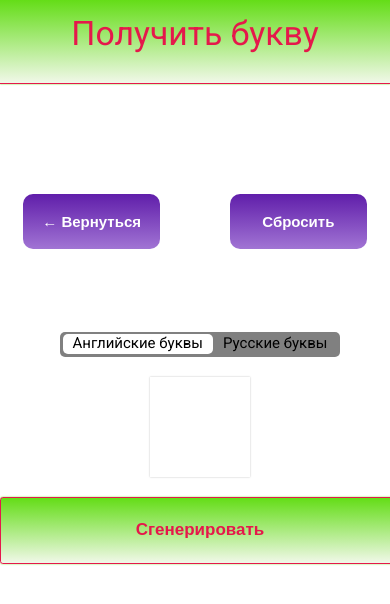
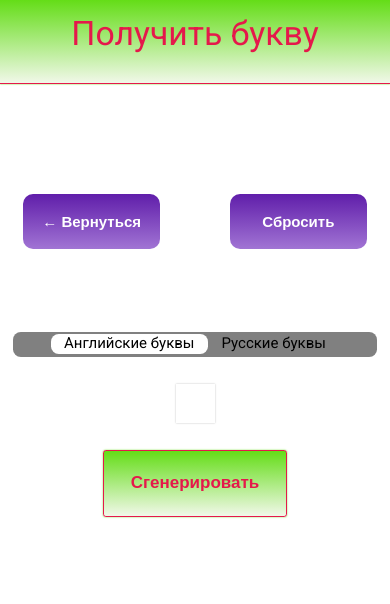
Before and after one commit to Rustam9724/random-app, a React (Create React App) app in the folder random-app/: page /letter-randomiser in a window 390 px wide. Shown: the top 604 px of the page. Built offline with nearby package versions, Linux system fonts and the light colour scheme.

Commit message:
init: letter randomiser responsive and adaptive

```diff
--- a/random-app/src/components/LetterRandomiser.jsx
+++ b/random-app/src/components/LetterRandomiser.jsx
@@ -38,17 +38,17 @@ function LetterRandomiser() {
             <main className="letters-main">
                 <div className="letters-inputs">
                     <input className="letters-input" type="radio" name="letters-language" id="letters-en-language" checked={language === 'english' ? true : false} onChange={(event) => changeHandler(event)} value="english" hidden/>
-                    <label className="letters-label" for="letters-en-language">
+                    <label className="letters-label" htmlFor="letters-en-language">
                         Английские буквы
                     </label>
                     <input className="letters-input" type="radio" name="letters-language" id="letters-ru-language"  checked={language === 'russian' ? true : false} onChange={(event) => changeHandler(event)} value="russian" hidden/>
-                    <label className="letters-label" for="letters-ru-language">
+                    <label className="letters-label" htmlFor="letters-ru-language">
                         Русские буквы
                     </label>
                 </div>
                 <div className="letters-resultblock">
                     <div className="letters-result result">{result}</div>
-                    <button className="btn numbers-btn" onClick={getRandomLetter}>Сгенерировать</button>
+                    <button className="btn letters-btn" onClick={getRandomLetter}>Сгенерировать</button>
                 </div>
             </main>
         </>
--- a/random-app/src/index.css
+++ b/random-app/src/index.css
@@ -682,21 +682,100 @@ input[type="text"] {
 }
 
 .letters-main {
-  width: 400px;
+  width: 29%; /*400px*/
   margin: 0 auto;
   display: flex;
   flex-direction: column;
 }
 
+@media (max-width: 1354px) {
+  .letters-main {
+    width: 35%;
+  }
+}
+
+@media (max-width: 1121px) {
+  .letters-main {
+    width: 40%;
+  }
+}
+
+@media (max-width: 981px) {
+  .letters-main {
+    width: 45%;
+  }
+}
+
+@media (max-width: 875px) {
+  .letters-main {
+    width: 55%;
+  }
+}
+
+@media (max-width: 713px) {
+  .letters-main {
+    width: 65%;
+  }
+}
+
+@media (max-width: 604px) {
+  .letters-main {
+    width: 80%;
+  }
+}
+
+@media (max-width: 490px) {
+  .letters-main {
+    width: 95%;
+  }
+}
+
+@media (min-height: 663px) {
+  .letters-main {
+    width: 35%;
+  }
+}
+
+@media (max-width: 1024px) and (min-height: 736px) {
+  .letters-main {
+    width: 60%;
+  }
+}
+
+@media (max-width: 712px) and (min-height: 720px) {
+  .letters-main {
+    width: 90%;
+  }
+}
+
+@media (max-width: 414px) and (min-height: 667px) {
+  .letters-main {
+    width: 98%;
+  }
+}
+
 .letters-inputs {
   background-color: gray;
-  width: 280px;
+  width: 70%; /*280px*/
   display: flex;
   justify-content: center;
-  margin: 0 auto 20px;
+  margin: 0 auto 3.2vh;
   height: 2.5rem;
   align-items: center;
-  border-radius: 5px;
+  border-radius: 0.36vw
+}
+
+@media (max-width: 413px) {
+  .letters-inputs {
+    width: 95%;
+    border-radius: 2vw;
+  }
+}
+
+@media (width: 414px) and (height: 896px) {
+  .letters-inputs {
+    width: 75%;
+  }
 }
 
 .letters-label {
@@ -705,8 +784,21 @@ input[type="text"] {
   height: 2rem;
   line-height: 120%;
   background-color: gray;
-  border-radius: 5px;
-  padding: 0 10px;
+  border-radius: 0.36vw;
+  padding: 0 1.6vh;
+}
+
+@media (max-width: 413px) {
+  .letters-label {
+    border-radius: 2vw;
+  }
+}
+
+@media (max-width: 304px) {
+  .letters-label {
+    font-size: 1rem;
+    line-height: 200%;
+  }
 }
 
 .letters-input:checked + .letters-label {
@@ -715,10 +807,57 @@ input[type="text"] {
 }
 
 .letters-result {
-  height: 100px;
-  width: 100px;
-  margin: 0 auto 20px;
+  height: 7.3vw;
+  width: 7.3vw;
+  margin: 0 auto 3.2vh;
   text-align: center;
-  padding-top: 40px;
+  padding-top: 2.9vw;
   font-size: 2.5rem;
 }
+
+@media (max-width: 761px) {
+  .letters-result {
+    font-size: 2rem;
+  }
+}
+
+@media (max-width: 486px) {
+  .letters-result {
+    width: 10vw;
+    height: 10vw;
+  }
+}
+
+@media (max-width: 304px) {
+  .letters-result {
+    width: 15vw;
+    height: 15vw;
+  }
+}
+
+@media (max-width: 623px) {
+  .letters-result {
+    font-size: 1.5rem;
+  }
+}
+
+@media (max-width: 820px) and (min-height: 1024px) {
+  .letters-result {
+    padding-top: 8vw;
+    width: 20vw;
+    height: 20vw;
+  }
+}
+
+.letters-btn {
+  width: 48%; /*200px*/
+  height: 8vh;
+  display: block;
+  margin: 0 auto;
+}
+
+@media (max-width: 289px) {
+  .letters-btn {
+    width: 60%;
+  }
+}
```
Also changed, not shown: random-app/Устройства.txt.
